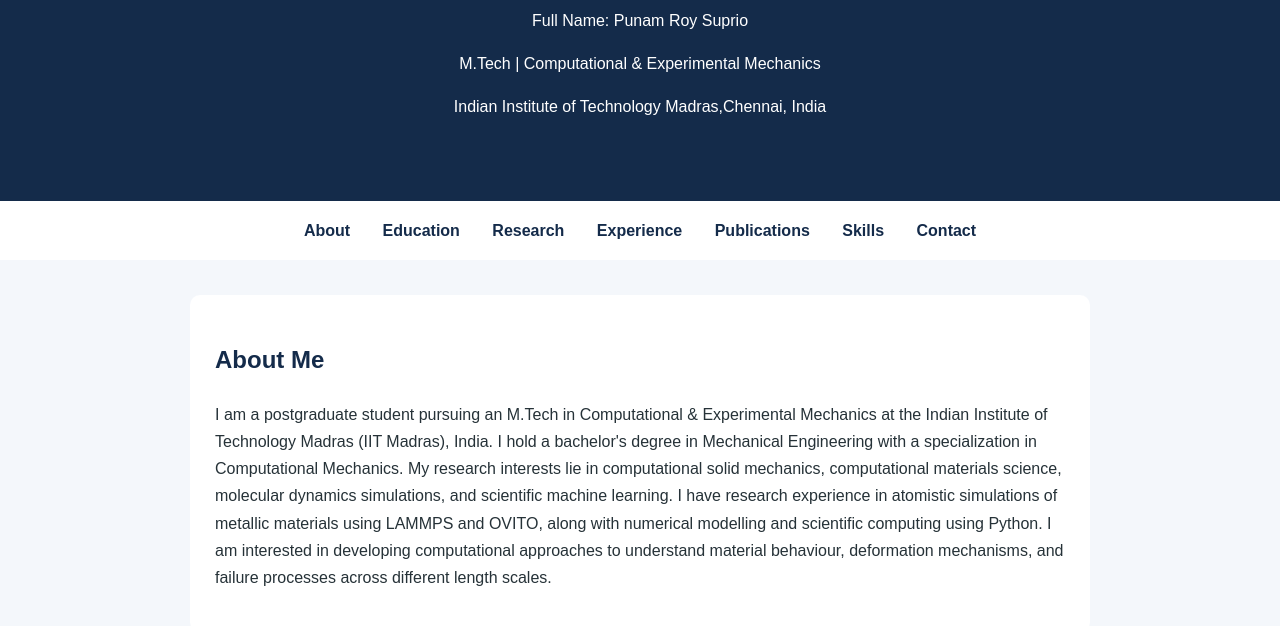
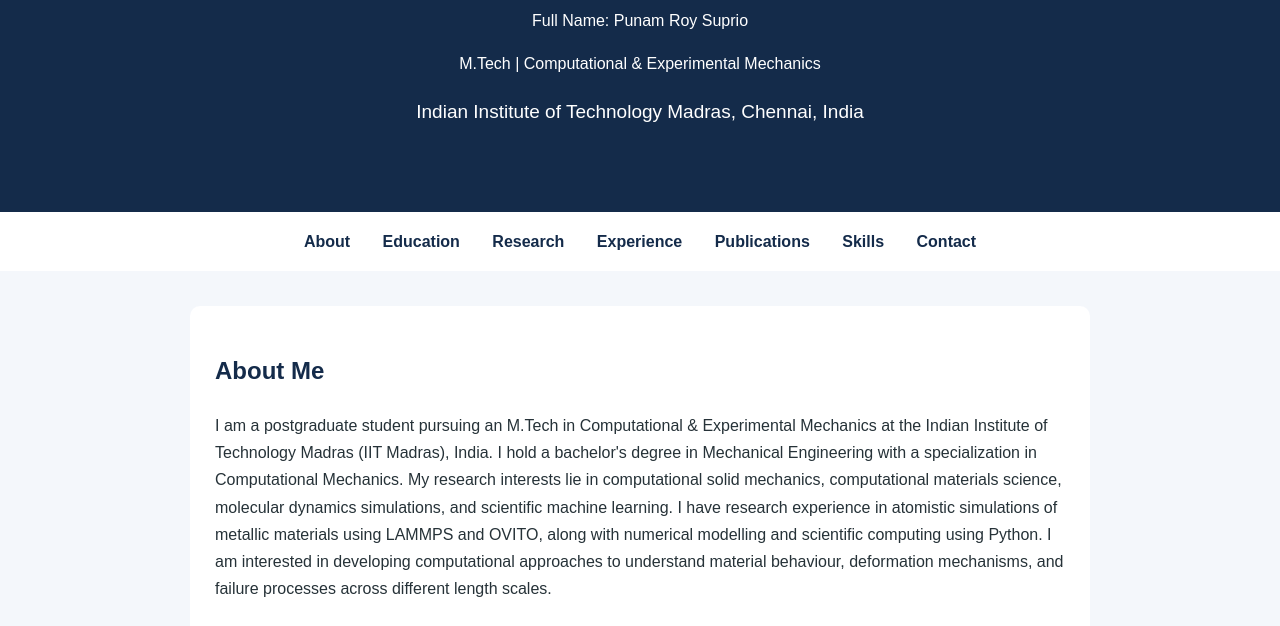
Before and after one commit to suprioroy7/suprioroy7.github.io, a plain HTML site: page index.html in a window 1280 px wide. Shown: the part 174-800 px from the top of the page. Drawn offline with Linux system fonts and the light colour scheme.

Commit message:
Add class to institute name paragraph

```diff
--- a/index.html
+++ b/index.html
@@ -1,3 +1,4 @@
+
 
 <!DOCTYPE html>
 <html lang="en">
@@ -25,6 +26,10 @@
         header h1 {
             font-size: 42px;
             margin-bottom: 5px;
+        }
+
+        header .institute-name {
+            font-size: 19px;
         }
 
         nav {
@@ -71,7 +76,7 @@
     <h1>Suprio Roy</h1>
     <p>Full Name: Punam Roy Suprio</p>
     <p>M.Tech | Computational & Experimental Mechanics</p>
-    <p>Indian Institute of Technology Madras,Chennai, India</p>
+    <p class="institute-name">Indian Institute of Technology Madras, Chennai, India</p>
 </header>
 
 <nav>
```
